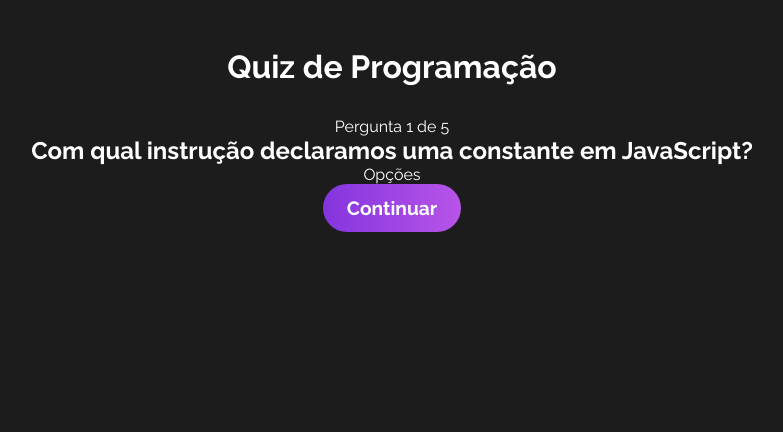
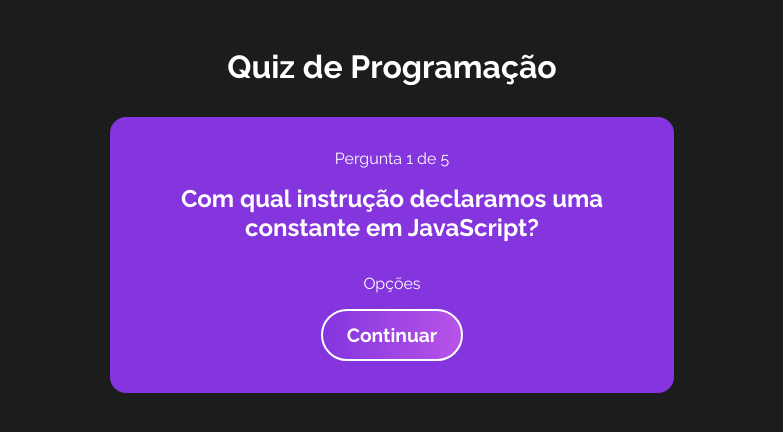
Before and after one commit to marlon-couto/quiz, a React (Vite) app: page / in a window 1280 px wide. Both pictures are taken after a click on the button "Iniciar". Shown: the top 432 px of the page, without its empty margins (248-1031 px from the left). Built offline with nearby package versions, Linux system fonts and the light colour scheme.

Commit message:
Feat: ir para a pergunta seguinte do quiz

```diff
--- a/src/assets/styles/Question.css
+++ b/src/assets/styles/Question.css
@@ -0,0 +1,19 @@
+#question {
+  text-align: center;
+  max-width: 500px;
+  background-color: #8435de;
+  border-radius: 1rem;
+  padding: 2rem;
+}
+
+#question h2 {
+  margin-bottom: 2rem;
+}
+
+#question p {
+  margin-bottom: 1rem;
+}
+
+#question button {
+  border: 2px solid #fff;
+}
--- a/src/components/Question.jsx
+++ b/src/components/Question.jsx
@@ -1,5 +1,7 @@
 import React, { useContext } from 'react';
 import { QuizContext } from '../context/quiz';
+
+import '../assets/styles/Question.css';
 
 const Question = () => {
   const [quizState, dispatch] = useContext(QuizContext);
@@ -14,7 +16,9 @@
       <div id="options-container">
         <p>Opções</p>
       </div>
-      <button>Continuar</button>
+      <button onClick={() => dispatch({ type: 'CHANGE_QUESTION' })}>
+        Continuar
+      </button>
     </div>
   );
 };
--- a/src/context/quiz.jsx
+++ b/src/context/quiz.jsx
@@ -19,10 +19,16 @@
 
     case 'REORDER_QUESTIONS':
       const reorderedQuestions = questions.sort(() => Math.random() - 0.5);
-
       return {
         ...state,
         questions: reorderedQuestions,
+      };
+
+    case 'CHANGE_QUESTION':
+      const nextQuestion = state.currentQuestion + 1;
+      return {
+        ...state,
+        currentQuestion: nextQuestion,
       };
 
     default:
```
